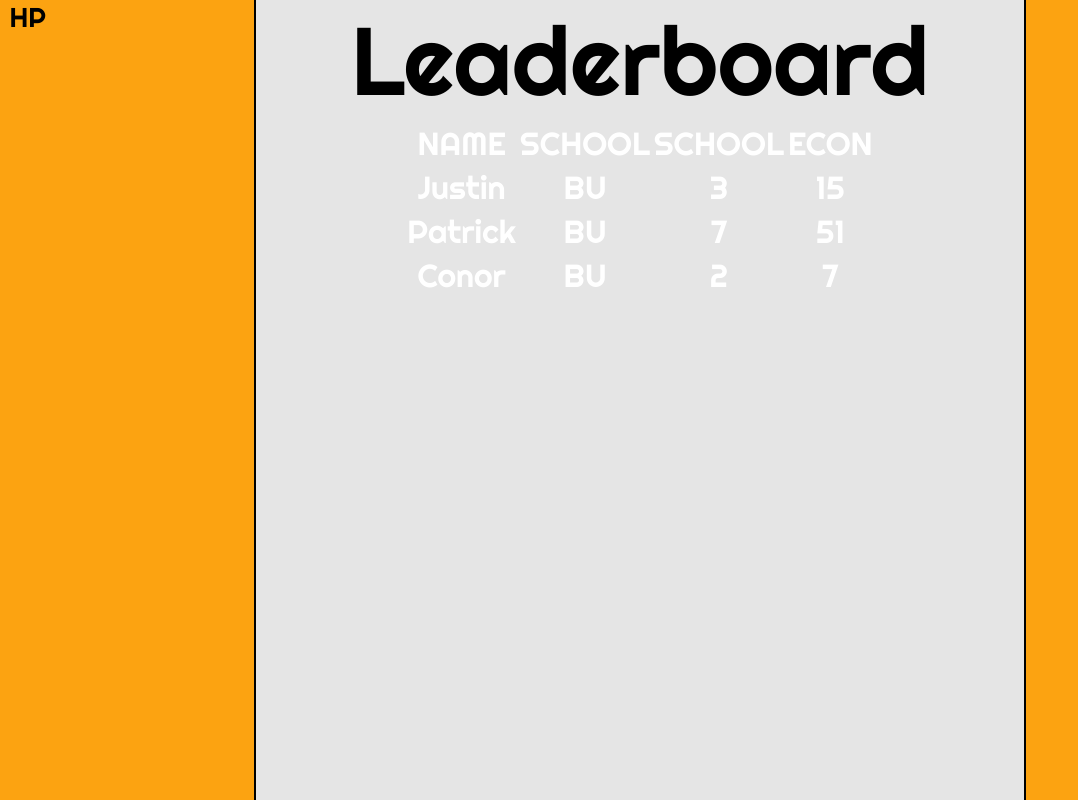
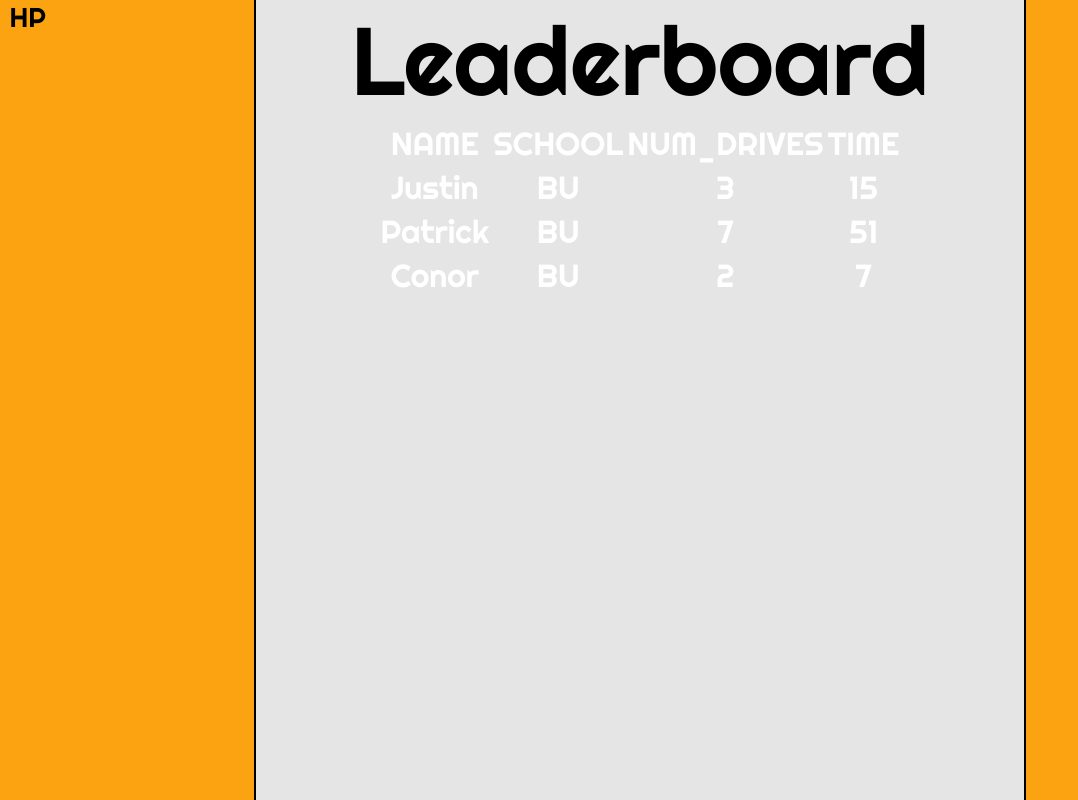
Before and after one commit to PatKuz/BostonHacks22, a Flask app: template templates/leaderboard.html in a window 1280 px wide. Shown: the whole page, without its empty margins (0-1078 px from the left). Run offline with Flask 2, Linux system fonts and the light colour scheme; the template is opened without the code that fills it, so the values that code supplies are empty; parts of the project's set-up code (start-up, migrations or seed data) failed here and were passed over; some libraries are stand-ins or nearby versions.

Commit message:
leaderboard

```diff
--- a/dump_table.py
+++ b/dump_table.py
@@ -9,6 +9,6 @@ def dump_rows():
         users = c.fetchall()
         conn.commit()
         f = open('temp.csv', 'w')
-        f.write('NAME,SCHOOL,SCHOOL,ECON\n')
+        f.write('NAME,SCHOOL,NUM_DRIVES,TIME\n')
         for user in users:
             f.write('{},{},{},{}\n'.format(user[1],user[2],user[3],user[4]))
--- a/temp.csv
+++ b/temp.csv
@@ -1,4 +1,4 @@
-NAME,SCHOOL,SCHOOL,ECON
+NAME,SCHOOL,NUM_DRIVES,TIME
 Justin,BU,3,15
 Patrick,BU,7,51
 Conor,BU,2,7
--- a/templates/leaderboard.html
+++ b/templates/leaderboard.html
@@ -13,7 +13,7 @@
     <script src="//ajax.googleapis.com/ajax/libs/jquery/1.11.1/jquery.min.js"></script>
 </head>
 
-<body onload="document.body.style.opacity='1'" style="background-color:#FCA311;">
+<body onload="getData()" style="background-color:#FCA311;">
     <div class="header" style="position:absolute;">
         <a href="/landing" class="home-button" style="color:#000000">
             HP
@@ -21,8 +21,11 @@
     </div>
 
     <div style="text-align:center;width:100%;height:100%;">
-        <div style="display:inline-block;height:100%;width:60%;background-color:#E5E5E5;" class="ran-out-of-names">
+        <div
+            style="display:inline-block;height:100%;width:60%;background-color:#E5E5E5;border-left: solid 2px #000000;border-right: solid 2px #000000;">
+            <div style="color: #000000;font-size: 6rem;">
                 Leaderboard
+            </div>
             <div id="data" class="data">
 
             </div>
@@ -33,7 +36,10 @@
 </html>
 
 <script>
+    function getData() {
+        document.body.style.opacity='1';
         $.get('../temp.csv', function (data) {
+            console.log("here")
             var html = '<table style="display:inline-block;">';
             var rows = data.split("\n");
             rows.pop();
@@ -51,4 +57,5 @@
             console.log(html);
             $('#data').append(html);
         });
+    }
 </script>
```
Lines whose indentation alone changed are shown as unchanged.
